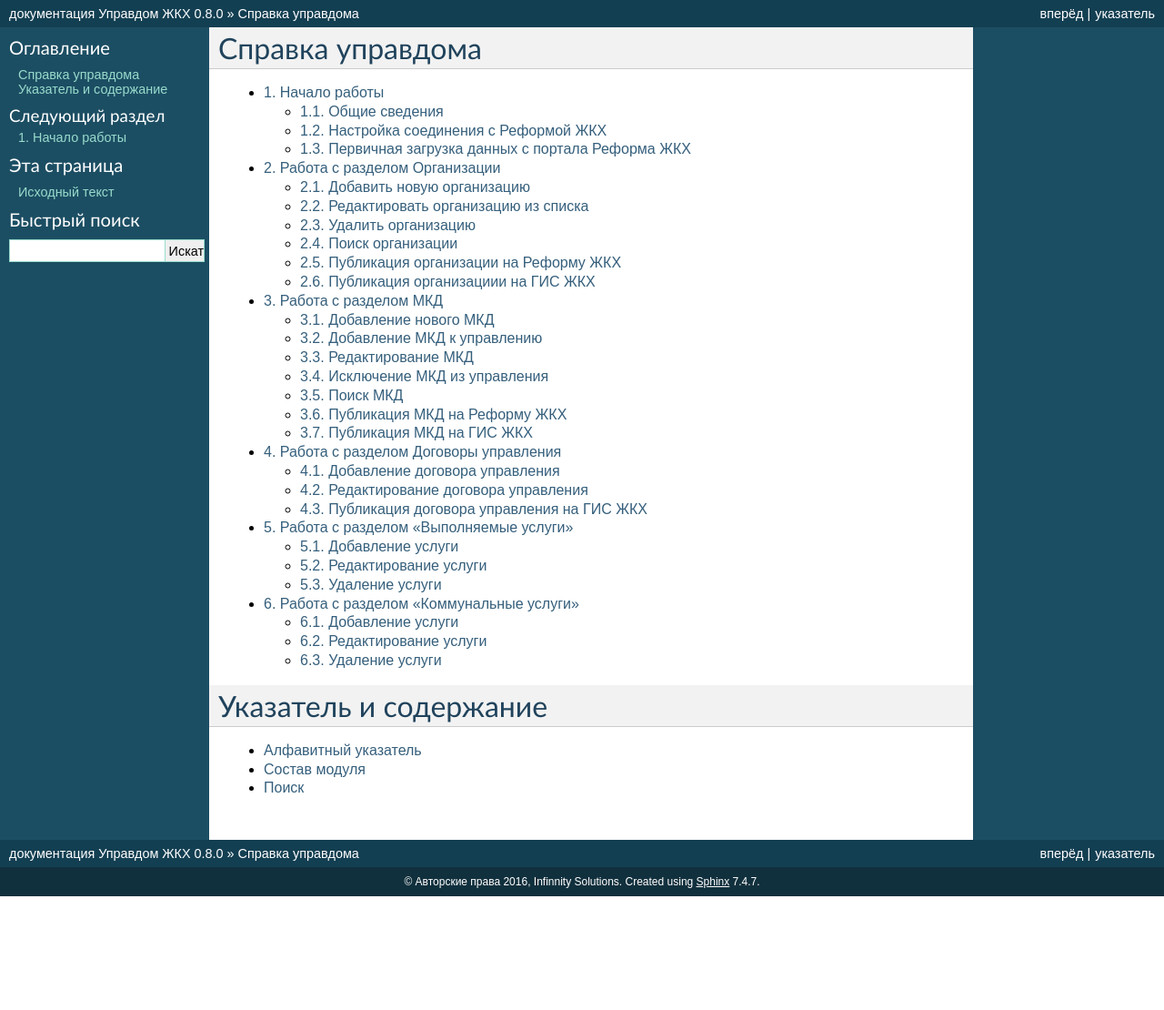
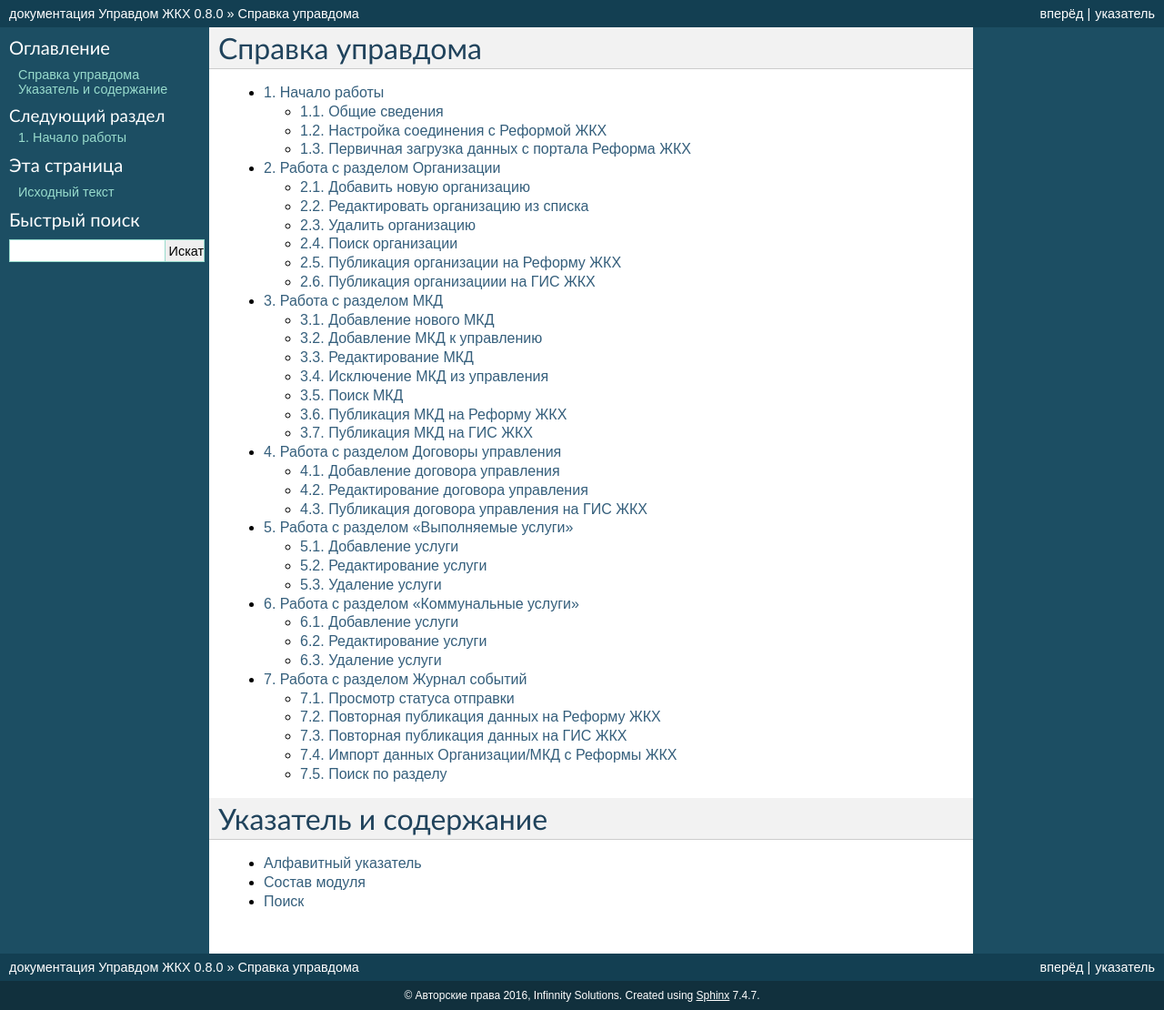
Before and after one commit to UpravdomGKH/UpravdomGKH.readthedocs.org, a Sphinx documentation site: the page built from docs/source/index.rst, in a window 1280 px wide. Shown: the whole page at 91% size. Built offline with Sphinx 7.4.7, drawn with Linux system fonts in a browser that asks for light colours; before the commit the page ends 985 px from its top, so only the background shows below that.

Commit message:
Раздел 7. Журнал событий

```diff
--- a/docs/source/07-accounts-upload/index.rst
+++ /dev/null
@@ -1,2 +0,0 @@
-Выгрузка ЛС в ГИС ЖКХ
-=============
--- /dev/null
+++ b/docs/source/07-event-log/7.5.rst
@@ -0,0 +1,3 @@
+Для поиска объекта, введите значения в формы поиска и нажмите кнопку «Найти».
+
+.. image:: ../_images/07-event-log/8.png
--- /dev/null
+++ b/docs/source/07-event-log/index.rst
@@ -0,0 +1,26 @@
+Работа с разделом Журнал событий
+=====================================
+
+Просмотр статуса отправки
+-------------------------
+.. include:: 7.1.rst
+
+Повторная публикация данных на Реформу ЖКХ
+------------------------------------------------
+
+.. include:: 7.2.rst
+
+Повторная публикация данных на ГИС ЖКХ
+--------------------------------------------
+
+.. include:: 7.3.rst
+
+Импорт данных Организации/МКД с Реформы ЖКХ
+----------------------------------------------
+
+.. include:: 7.4.rst
+
+Поиск по разделу
+---------------------
+
+.. include:: 7.5.rst
--- a/docs/source/index.rst
+++ b/docs/source/index.rst
@@ -14,7 +14,7 @@
    04-management-agreements/index.rst
    05-services-performed/index.rst
    06-comm-services/index.rst
-
+   07-event-log/index.rst
 
 
 Указатель и содержание
```
Also changed, not shown: docs/source/07-event-log/7.1.rst (added, +7 -0 lines), docs/source/07-event-log/7.2.rst (added, +7 -0 lines), docs/source/07-event-log/7.3.rst (added, +7 -0 lines), docs/source/07-event-log/7.4.rst (added, +13 -0 lines), docs/source/_images/07-event-log/1.png (added), docs/source/_images/07-event-log/2.png (added), docs/source/_images/07-event-log/3.png (added), docs/source/_images/07-event-log/4.png (added), docs/source/_images/07-event-log/5.png (added), docs/source/_images/07-event-log/6.png (added), docs/source/_images/07-event-log/7.png (added), docs/source/_images/07-event-log/8.png (added).
